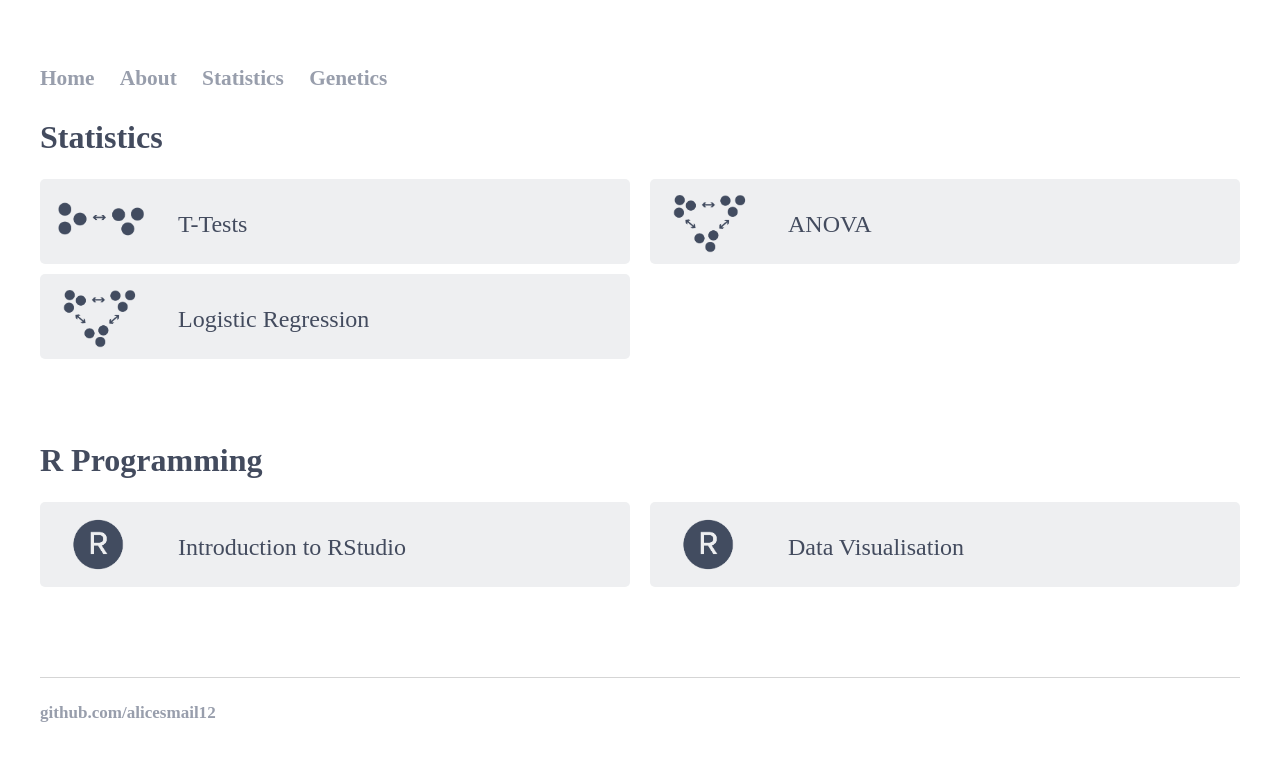
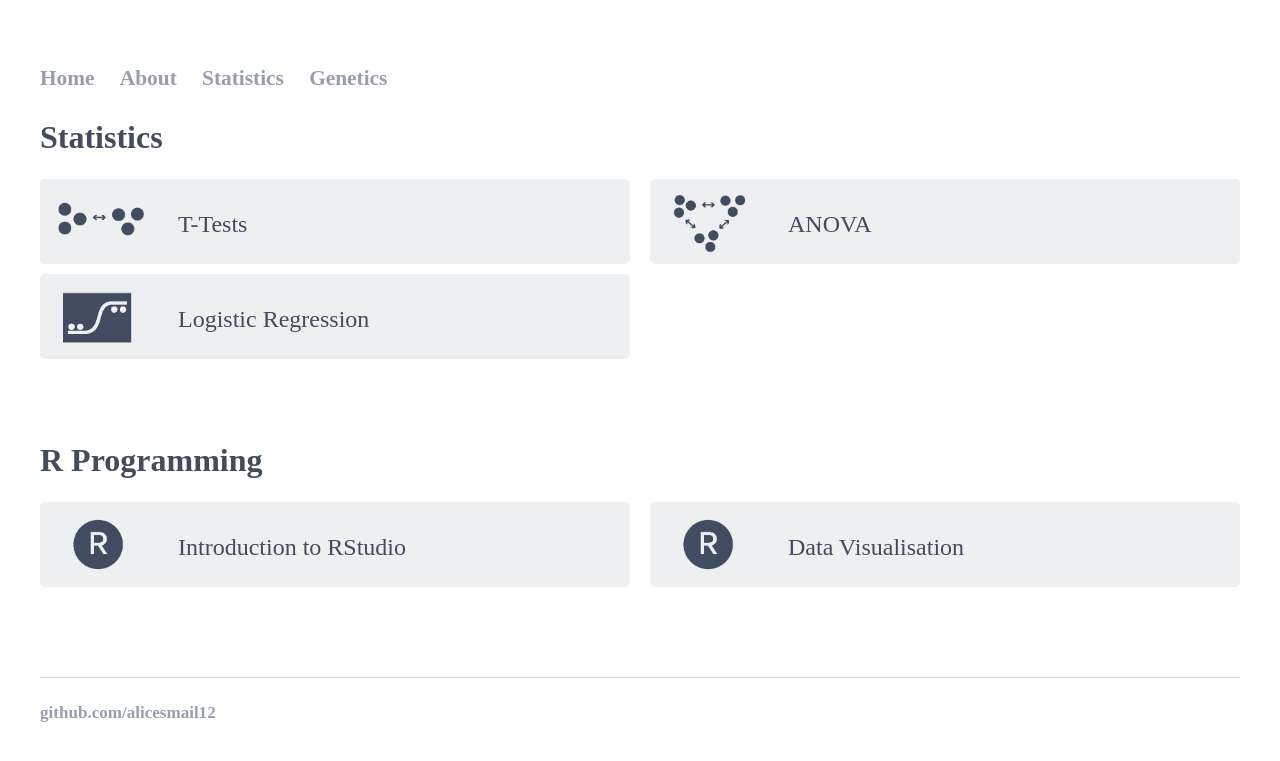
Before and after one commit to alicesmail12/alicesmail12.github.io, a Jekyll site: the page built from Statistics/index.html, in a window 1280 px wide. Shown: the top 761 px of the page. Built offline with Jekyll 4.4.1, drawn with Linux system fonts in a browser that asks for light colours; some web fonts are replaced.

Commit message:
Update index.html

```diff
--- a/Statistics/index.html
+++ b/Statistics/index.html
@@ -99,8 +99,8 @@ a:hover {
         </div>
 	<div class="grid-item">
             <a href="https://alicesmail12.github.io/Statistics/Logistic-Regression.html"  type="button" class="button">
-                <img class="imagefit" src='images/ANOVAB.png'/>
-		<img class="imagefit2" src='images/ANOVAW.png'/>
+                <img class="imagefit" src='images/LogRegB.png'/>
+		<img class="imagefit2" src='images/LogRegW.png'/>
                 <buttontext>Logistic Regression</buttontext>
             </a>
         </div>
```
